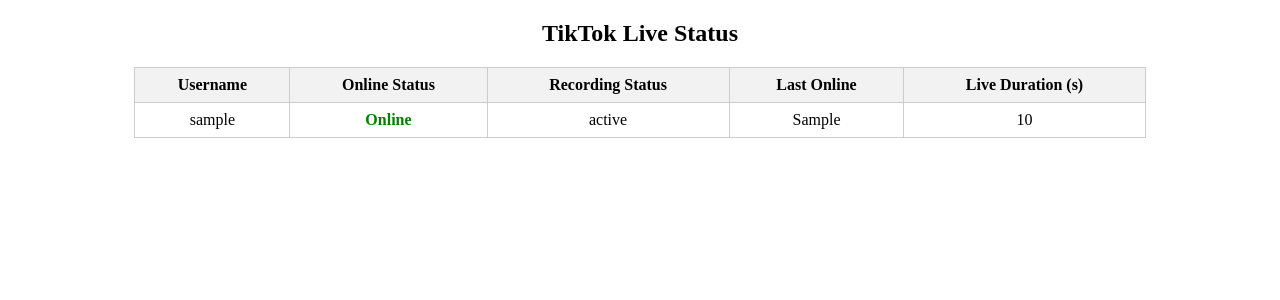
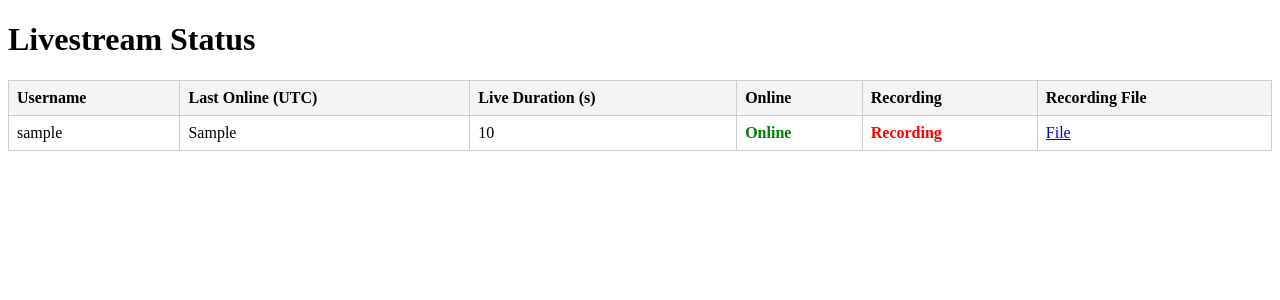
Before and after one commit to rohro1/tiktok-livestream-recorder, a Flask app: template templates/status.html in a window 1280 px wide. Shown: the top 300 px of the page. Run offline with Flask 3, Linux system fonts and the light colour scheme; the template is opened without the code that fills it: most values are stand-ins (such as "Sample title", 1, 10 or a date in 2020).

Commit message:
Force update all files

```diff
--- a/main.py
+++ b/main.py
@@ -4,6 +4,7 @@ import logging
 from flask import Flask, redirect, render_template, request, url_for
 from threading import Thread
 from time import sleep
+from datetime import datetime
 
 logging.basicConfig(level=logging.INFO)
 logger = logging.getLogger("app")
@@ -46,7 +47,6 @@ uploaders = {}
 
 def recording_output_path(username):
     os.makedirs(os.path.join(RECORDINGS_DIR, username), exist_ok=True)
-    from datetime import datetime
     ts = datetime.utcnow().strftime("%Y%m%dT%H%M%SZ")
     return os.path.join(RECORDINGS_DIR, username, f"{username}_{ts}.mp4")
 
@@ -61,14 +61,14 @@ def poll_loop():
         for username in usernames:
             try:
                 api = TikTokAPI(username)
+                is_live = False
                 try:
                     is_live = api.is_live()
                 except Exception as e:
                     logger.error("Error checking live status for %s: %s", username, e)
-                    is_live = False  # treat as offline if check fails
 
-                prev_status = status_tracker.get_status(username)
                 if is_live:
+                    # always update online=True when live
                     status_tracker.update_status(username, online=True)
                     if username not in recorders or not recorders[username].is_running():
                         recorder = TikTokLiveRecorder(api, resolution="480p")
@@ -77,11 +77,12 @@ def poll_loop():
                         if ok:
                             recorders[username] = recorder
                             status_tracker.set_recording_file(username, out_path)
+                            # fix: mark recording True only after recorder starts
                             status_tracker.update_status(username, recording=True)
                         else:
                             status_tracker.update_status(username, recording=False)
                 else:
-                    # offline (or check failed)
+                    # offline
                     status_tracker.update_status(username, online=False, recording=False)
                     rec = recorders.get(username)
                     if rec and rec.is_running():
@@ -112,7 +113,7 @@ def authorize():
 @app.route("/oauth2callback")
 def oauth2callback():
     redirect_uri = OAUTH_REDIRECT or (request.url_root.rstrip("/") + "/oauth2callback")
-    creds = fetch_and_store_credentials(OAUTH_CREDENTIALS_FILE, SCOPES, redirect_uri, request.url)
+    fetch_and_store_credentials(OAUTH_CREDENTIALS_FILE, SCOPES, redirect_uri, request.url)
     return redirect(url_for("status"))
 
 @app.route("/status")
@@ -120,18 +121,18 @@ def status():
     if not os.path.exists(TOKEN_PATH):
         return redirect(url_for("authorize"))
 
-    table_data = []
+    rows = []
     for username in usernames:
         info = status_tracker.get_status(username)
-        table_data.append({
+        rows.append({
             "username": username,
             "last_online": info.get("last_online", "N/A"),
             "live_duration": info.get("live_duration", 0),
             "online": info.get("online", False),
-            "recording_status": "Recording" if info.get("recording", False) else "Not Recording"
+            "recording": info.get("recording", False),
+            "recording_file": info.get("recording_file")
         })
-
-    return render_template("status.html", streams=table_data)
+    return render_template("status.html", rows=rows)
 
 if __name__ == "__main__":
     app.run(host="0.0.0.0", port=PORT)
--- a/templates/status.html
+++ b/templates/status.html
@@ -1,37 +1,39 @@
-<!-- templates/status.html -->
-<!DOCTYPE html>
+<!doctype html>
 <html lang="en">
 <head>
-    <meta charset="UTF-8">
-    <title>TikTok Live Status</title>
+  <meta charset="utf-8" />
+  <title>TikTok Livestream Status</title>
   <style>
-        table { border-collapse: collapse; width: 80%; margin: auto; }
-        th, td { border: 1px solid #ccc; padding: 8px; text-align: center; }
-        th { background-color: #f2f2f2; }
+    table { border-collapse: collapse; width: 100%; }
+    th, td { border: 1px solid #ccc; padding: 8px; text-align: left; }
+    th { background: #f4f4f4; }
     .online { color: green; font-weight: bold; }
-        .offline { color: red; font-weight: bold; }
+    .offline { color: gray; }
+    .recording { color: red; font-weight: bold; }
   </style>
 </head>
 <body>
-    <h2 style="text-align: center;">TikTok Live Status</h2>
+  <h1>Livestream Status</h1>
   <table>
     <thead>
       <tr>
         <th>Username</th>
-                <th>Online Status</th>
-                <th>Recording Status</th>
-                <th>Last Online</th>
+        <th>Last Online (UTC)</th>
         <th>Live Duration (s)</th>
+        <th>Online</th>
+        <th>Recording</th>
+        <th>Recording File</th>
       </tr>
     </thead>
     <tbody>
-            {% for stream in streams %}
+      {% for r in rows %}
       <tr>
-                <td>{{ stream.username }}</td>
-                <td class="{{ 'online' if stream.online else 'offline' }}">{{ 'Online' if stream.online else 'Offline' }}</td>
-                <td>{{ stream.recording_status }}</td>
-                <td>{{ stream.last_online }}</td>
-                <td>{{ stream.live_duration }}</td>
+        <td>{{ r.username }}</td>
+        <td>{{ r.last_online }}</td>
+        <td>{{ r.live_duration }}</td>
+        <td class="{{ 'online' if r.online else 'offline' }}">{{ 'Online' if r.online else 'Offline' }}</td>
+        <td class="{{ 'recording' if r.recording else '' }}">{{ 'Recording' if r.recording else 'Not Recording' }}</td>
+        <td>{% if r.recording_file %}<a href="/{{ r.recording_file }}" target="_blank">File</a>{% else %}-{% endif %}</td>
       </tr>
       {% endfor %}
     </tbody>
```
Also changed, not shown: src/utils/status_tracker.py (+3 -9 lines). Lines whose indentation alone changed are shown as unchanged.
